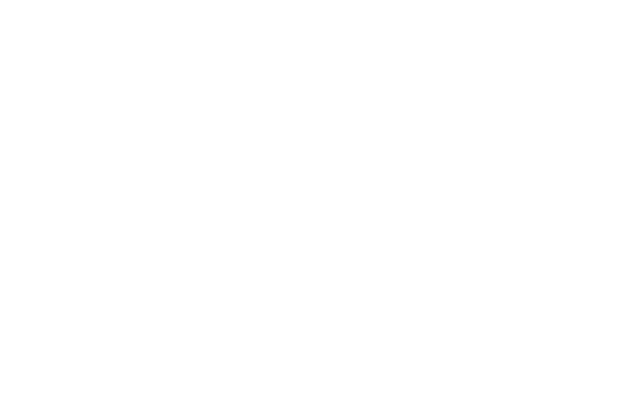
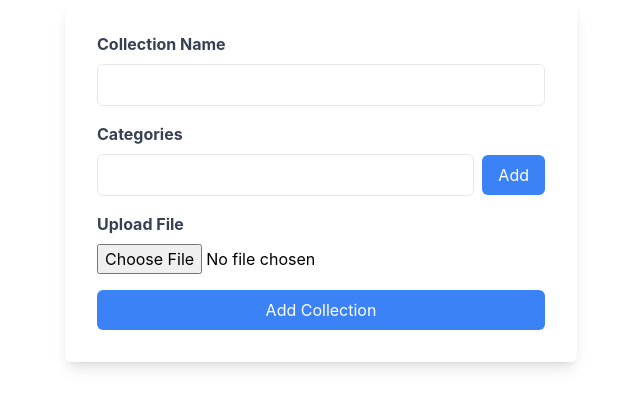
Before and after one commit to meSajied/collection-client, a React (Create React App) app: page /collection/add in a window 1280 px wide. Before the commit this address had no page. Shown: the top 408 px of the page, without its empty margins (319-959 px from the left). Built offline with nearby package versions, Linux system fonts and the light colour scheme; the HTML template or start-up script is replaced by a standard one.

Commit message:
added collection

```diff
--- a/src/App.js
+++ b/src/App.js
@@ -9,6 +9,7 @@
 import {Dashboard} from "./pages/Dashboard";
 import {MyCollections} from "./pages/MyCollections";
 import CollectionPage from "./pages/CollectionPage";
+import {AddCollection} from "./pages/AddCollection";
 
 function App() {
   return (
@@ -19,7 +20,8 @@
             <Route path="/logout" element={<Logout />} />
             <Route path="/" element={<Dashboard />} />
             <Route path="/collection/id/:id" element={<CollectionPage />} />
-            {/*<Route path="/category/:id" element={<Logout />} />*/}
+            <Route path="/collection/add" element={<AddCollection />} />
+            <Route path="/logout" element={<Logout />} />
             <Route path="/collection/user/:username" element={<MyCollections />} />
             {/*<Route path="/admin" element={<Logout />} />*/}
           </Routes>
--- a/src/Navbar.js
+++ b/src/Navbar.js
@@ -32,6 +32,14 @@
                   className="block px-4 py-2 text-sm text-gray-700 hover:bg-gray-100 hover:text-red-700">
                 My Collection
               </Link>
+              <Link to='/collection/add'
+                    className="block px-4 py-2 text-sm text-gray-700 hover:bg-gray-100 hover:text-red-700">
+                Add Collection
+              </Link>
+              <Link to='/logout'
+                    className="block px-4 py-2 text-sm text-gray-700 hover:bg-gray-100 hover:text-red-700">
+                Logout
+              </Link>
               {name.authorities === "[ROLE_ADMIN]"? <Link to="/admin"
                   className="block px-4 py-2 text-sm text-gray-700 hover:bg-gray-100 hover:text-red-700">
                 Admin Panel</Link>:null}
--- a/src/axiosInstance.js
+++ b/src/axiosInstance.js
@@ -2,6 +2,7 @@
 
 const axiosInstance = axios.create({
   baseURL: "https://collection-server-n34s.onrender.com"
+  //baseURL: "http://localhost:8080"
 })
 
 export {axiosInstance}
--- a/src/FetchMyCollection.js
+++ b/src/fetchers/FetchData.js
@@ -1,7 +1,7 @@
 import { useState, useEffect } from 'react';
-import {axiosInstance} from "./axiosInstance";
+import {axiosInstance} from "../axiosInstance";
 
-const FetchMyCollection = (username) => {
+const FetchData = () => {
   const [categories, setCategories] = useState([]);
   const [collections, setCollections] = useState([]);
   const [loading, setLoading] = useState(true);
@@ -10,11 +10,11 @@
   useEffect(() => {
     const FetchData = async () => {
       try {
-        const res = await axiosInstance.get(`/collections/user/${username}`);
-        const dataArray = Array.isArray(res.data) ? res.data : [res.data];
-        setCollections(prev => [...prev, ...dataArray]);
-        //setCollections(res.data);
-        console.log(collections)
+        const responseCategory = await axiosInstance.get('/collections/largest');
+        setCategories(responseCategory.data);
+        const responseCollection = await axiosInstance.get('/collections/latest');
+        setCollections(responseCollection.data);
+
       } catch (error) {
         setError(error.message);
       } finally {
@@ -25,7 +25,7 @@
     FetchData();
   }, []);
 
-  return {collections, loading, error}
+  return {categories, collections, loading, error}
 };
 
-export {FetchMyCollection}
+export {FetchData}
--- a/src/FetchData.js
+++ b/src/fetchers/FetchMyCollection.js
@@ -1,7 +1,7 @@
 import { useState, useEffect } from 'react';
-import {axiosInstance} from "./axiosInstance";
+import {axiosInstance} from "../axiosInstance";
 
-const FetchData = () => {
+const FetchMyCollection = (username) => {
   const [categories, setCategories] = useState([]);
   const [collections, setCollections] = useState([]);
   const [loading, setLoading] = useState(true);
@@ -10,11 +10,11 @@
   useEffect(() => {
     const FetchData = async () => {
       try {
-        const responseCategory = await axiosInstance.get('/collections/largest');
-        setCategories(responseCategory.data);
-        const responseCollection = await axiosInstance.get('/collections/latest');
-        setCollections(responseCollection.data);
-
+        const res = await axiosInstance.get(`/collections/user/${username}`);
+        const dataArray = Array.isArray(res.data) ? res.data : [res.data];
+        setCollections(prev => [...prev, ...dataArray]);
+        //setCollections(res.data);
+        console.log(collections)
       } catch (error) {
         setError(error.message);
       } finally {
@@ -25,7 +25,7 @@
     FetchData();
   }, []);
 
-  return {categories, collections, loading, error}
+  return {collections, loading, error}
 };
 
-export {FetchData}
+export {FetchMyCollection}
--- /dev/null
+++ b/src/pages/AddCollection.js
@@ -0,0 +1,146 @@
+import React, { useState } from "react";
+import { axiosInstance } from "../axiosInstance";
+import {useAuth} from "../account/Authentication";
+
+const AddCollection = () => {
+  const [collectionName, setCollectionName] = useState("");
+  const [username, setUsername] = useState("");
+  const [categories, setCategories] = useState([]);
+  const [file, setFile] = useState(null);
+  const [categoryInput, setCategoryInput] = useState("");
+
+  const {user} = useAuth();
+
+  // FormData state
+  const [formData, setFormData] = useState(new FormData());
+
+  const handleFileChange = (e) => {
+    const file = e.target.files[0];
+    setFile(file);
+    formData.set("file", file);
+    setFormData(formData);
+  };
+
+  const handleCategoryChange = (e) => {
+    setCategoryInput(e.target.value);
+  };
+
+  const addCategory = () => {
+    if (categoryInput.trim()) {
+      const updatedCategories = [...categories, categoryInput.trim()];
+      setCategories(updatedCategories);
+
+      // Update categories in FormData
+      formData.set("categories", JSON.stringify(updatedCategories));
+      setFormData(formData);
+
+      setCategoryInput("");
+    }
+  };
+
+  const handleNameChange = (e) => {
+    const name = e.target.value;
+    setCollectionName(name);
+    formData.set("name", name);
+    setFormData(formData);
+  };
+
+  const handleUsernameChange = (e) => {
+    const username = e.target.value;
+    setUsername(username);
+    formData.set("username", username);
+    setFormData(formData);
+  };
+
+  const handleSubmit = async (e) => {
+    e.preventDefault();
+
+    try {
+      const response = await axiosInstance.post("/collections/", formData, {
+        headers: {
+          "Content-Type": "multipart/form-data",
+        },
+      });
+
+      console.log("Collection added:", response.data);
+    } catch (error) {
+      console.error("Error adding collection:", error);
+    }
+  };
+
+  return (
+      <form onSubmit={handleSubmit} className="p-8 max-w-lg mx-auto bg-white shadow-lg rounded-md">
+        <div className="mb-4">
+          <label className="block text-gray-700 font-bold mb-2" htmlFor="collectionName">
+            Collection Name
+          </label>
+          <input
+              type="text"
+              id="collectionName"
+              value={collectionName}
+              onChange={handleNameChange}
+              className="w-full px-3 py-2 border rounded-md"
+              required
+          />
+        </div>
+
+        <div className="mb-4">
+          <input
+              type="hidden"
+              id="username"
+              value={user.username}
+              onChange={handleUsernameChange}
+              className="w-full px-3 py-2 border rounded-md"
+              required
+          />
+        </div>
+
+        <div className="mb-4">
+          <label className="block text-gray-700 font-bold mb-2" htmlFor="categories">
+            Categories
+          </label>
+          <div className="flex items-center">
+            <input
+                type="text"
+                id="categories"
+                value={categoryInput}
+                onChange={handleCategoryChange}
+                className="w-full px-3 py-2 border rounded-md"
+            />
+            <button
+                type="button"
+                onClick={addCategory}
+                className="ml-2 bg-blue-500 text-white px-4 py-2 rounded-md hover:bg-blue-600"
+            >
+              Add
+            </button>
+          </div>
+          <ul className="mt-2">
+            {categories.map((category, index) => (
+                <li key={index} className="bg-gray-200 inline-block px-3 py-1 rounded-full text-sm font-medium text-gray-700 mr-2 mt-1">
+                  {category}
+                </li>
+            ))}
+          </ul>
+        </div>
+
+        <div className="mb-4">
+          <label className="block text-gray-700 font-bold mb-2" htmlFor="file">
+            Upload File
+          </label>
+          <input
+              type="file"
+              id="file"
+              onChange={handleFileChange}
+              className="w-full"
+          />
+        </div>
+
+        <button type="submit" className="w-full bg-blue-500 text-white px-4 py-2 rounded-md hover:bg-blue-600">
+          Add Collection
+        </button>
+      </form>
+  );
+};
+
+export { AddCollection };
--- a/src/pages/Dashboard.js
+++ b/src/pages/Dashboard.js
@@ -1,6 +1,6 @@
 import React from 'react';
 import {Link} from 'react-router-dom';
-import {FetchData} from '../FetchData';
+import {FetchData} from '../fetchers/FetchData';
 import {useAuth} from "../account/Authentication";
 import {Navigate} from "react-router";
 import {Navbar} from "../Navbar";
--- a/src/pages/MyCollections.js
+++ b/src/pages/MyCollections.js
@@ -2,7 +2,7 @@
 import {axiosInstance} from "../axiosInstance";
 import {useParams} from "react-router";
 import {Link} from "react-router-dom";
-import {FetchMyCollection} from "../FetchMyCollection";
+import {FetchMyCollection} from "../fetchers/FetchMyCollection";
 
 const MyCollections = () => {
   const {username} = useParams();
```
Also changed, not shown: src/pages/CollectionPage.js (+50 -8 lines).
